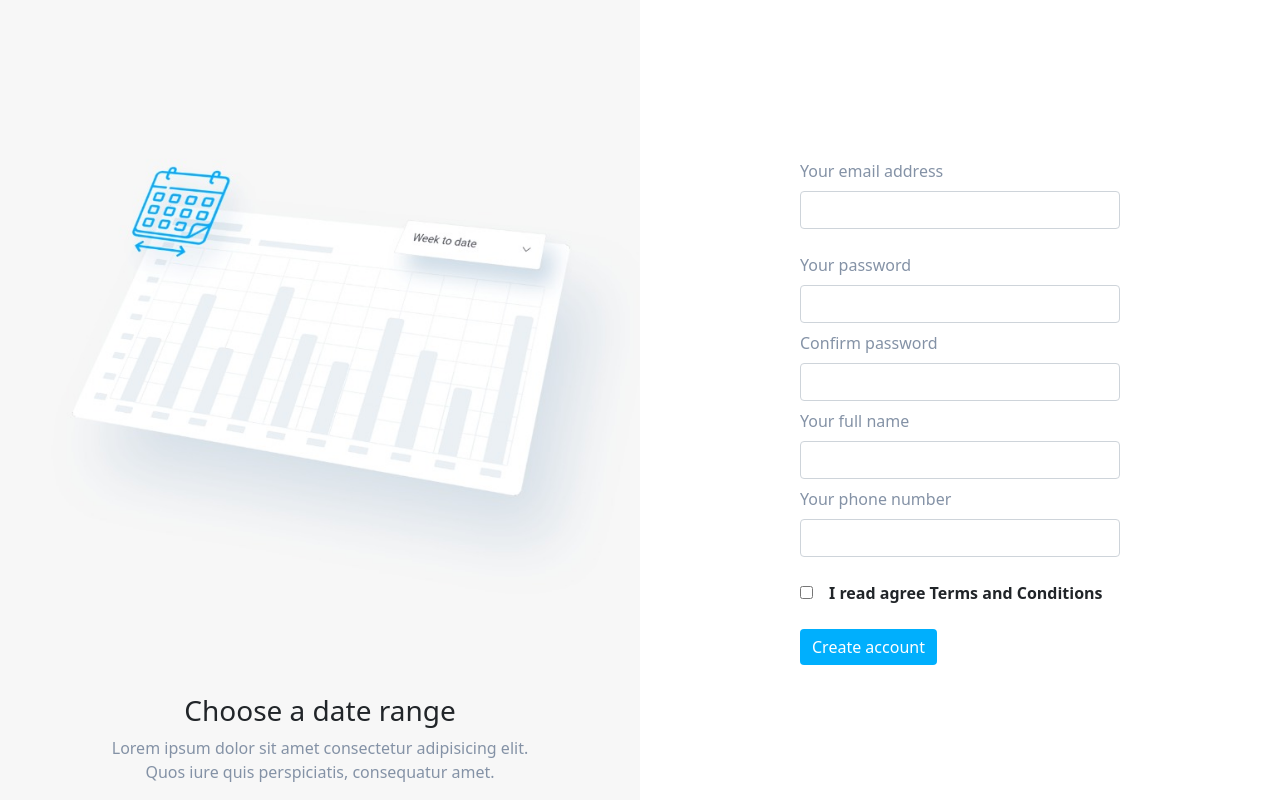
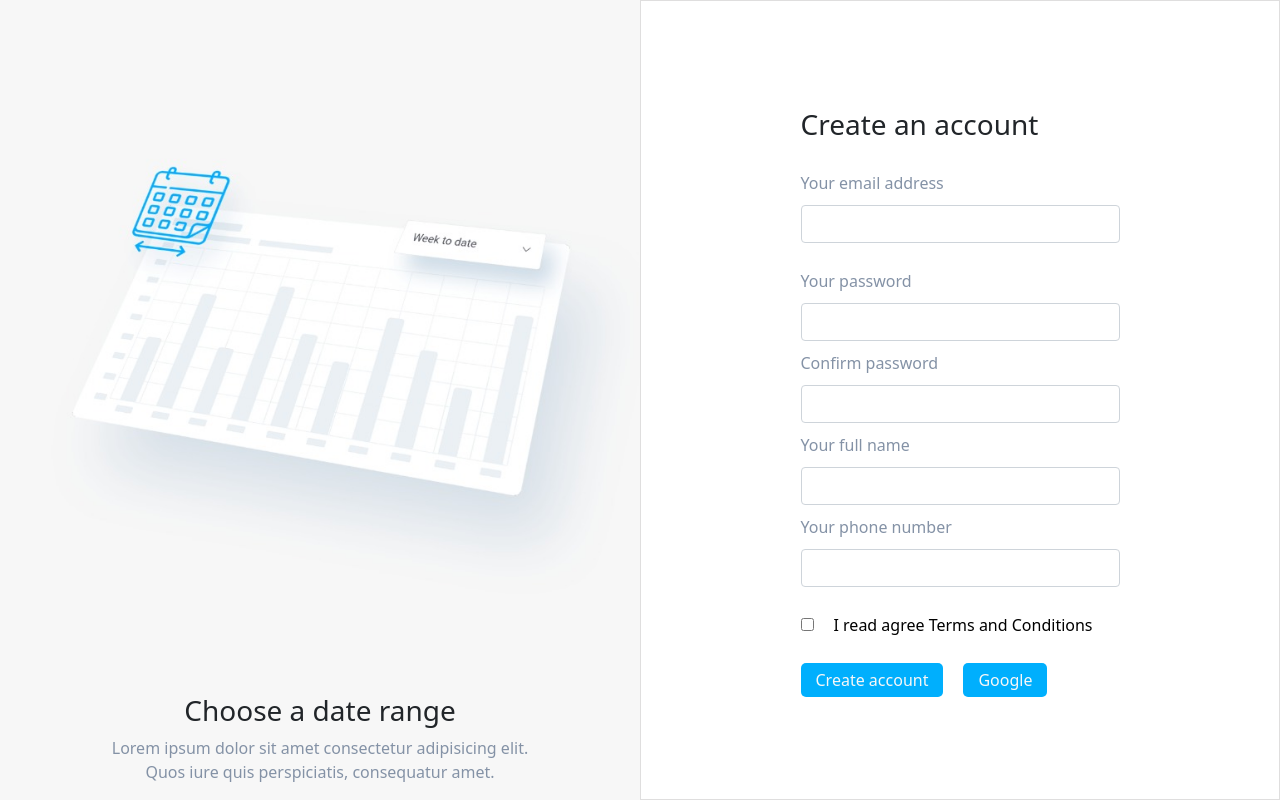
Before and after one commit to coderyeasin/daterange, a React (Create React App) app: page / in a window 1280 px wide. Built offline with nearby package versions, Linux system fonts and the light colour scheme.

Commit message:
fix_design

```diff
--- a/src/components/Register/Register.css
+++ /dev/null
@@ -1,25 +0,0 @@
-
-.register_user{
-  /* background-color: #f7f7f7;  */
-  width: 100%;
-}
-
-.feature_image{
-    background-image: url("../../images/feature_img.jpg");
-    background-color: #f7f7f7;
-        width: 50%;
-        height: 100vh;
-        background-position: center;
-        background-repeat: no-repeat;
-        background-size: contain;
-        display: flex;
-        flex-direction: column;
-        justify-content: flex-end;
-        align-items: center;
-}
-.feature_image p{
-  color: #8492a6;
-}
-.signup_form{
-    width: 50%;
-}
--- a/src/components/Register/Register.js
+++ b/src/components/Register/Register.js
@@ -3,7 +3,8 @@ import React from 'react';
 import { useForm } from "react-hook-form";
 import useFirebase from '../../Hooks/useFirebase';
 // import feature from "../../images/feature_img.jpg";
-import './Register.css'
+// import './Register.css'
+import '../../sass/style.scss'
 
 
 const required = "This field is required";
@@ -24,22 +25,20 @@ const Register = () => {
 
     return (
       <div>
-        <div className="d-flex justify-content-between align-items-center register_user">
+        <div className=" register_user">
           <div className="feature_image">
             <h3>Choose a date range</h3>
             <p className="text-center">
-              Lorem ipsum dolor sit amet consectetur adipisicing elit. <br /> Quos iure
-              quis perspiciatis, consequatur amet.
+              Lorem ipsum dolor sit amet consectetur adipisicing elit. <br />
+              Quos iure quis perspiciatis, consequatur amet.
             </p>
           </div>
           <div className="signup_form">
-
-            <form onSubmit={handleSubmit(onSubmit)} className="w-50 mx-auto">
+            <form onSubmit={handleSubmit(onSubmit)} className="account_form">
+              <span>Create an account</span>
               <div className="form-group my-3">
                 <label
                   htmlFor="fullName"
-                  className="my-2"
-                  style={{ color: "#8492a6" }}
                 >
                   Your email address
                 </label>
@@ -60,16 +59,14 @@ const Register = () => {
               <div className="form-group">
                 <label
                   htmlFor="g_pass"
-                  className="my-2"
-                  style={{ color: "#8492a6" }}
                 >
                   Your password
                 </label>
                 <input
                   className="form-control"
-                  type="text"
+                  type="password"
                   name="g_pass"
-                  {...register("email", { required: true })}
+                  {...register("g_password", { required: true })}
                 />
                 {errors.Password &&
                   errors.Password.type === "required" &&
@@ -78,16 +75,14 @@ const Register = () => {
               <div className="form-group">
                 <label
                   htmlFor="c_pass"
-                  className="my-2"
-                  style={{ color: "#8492a6" }}
                 >
                   Confirm password
                 </label>
                 <input
                   className="form-control"
-                  type="text"
+                  type="password"
                   name="c_pass"
-                  {...register("email", { required: true })}
+                  {...register("c_password", { required: true })}
                 />
                 {errors.Password &&
                   errors.Password.type === "required" &&
@@ -96,8 +91,6 @@ const Register = () => {
               <div className="form-group">
                 <label
                   htmlFor="fullName"
-                  className="my-2"
-                  style={{ color: "#8492a6" }}
                 >
                   Your full name
                 </label>
@@ -117,8 +110,6 @@ const Register = () => {
               <div className="form-group">
                 <label
                   htmlFor="PhoneNumber"
-                  className="my-2"
-                  style={{ color: "#8492a6" }}
                 >
                   Your phone number
                 </label>
@@ -141,23 +132,18 @@ const Register = () => {
                 />
                 <label
                   htmlFor="agree_btn"
-                  className="my-2 ms-3"
-                  style={{ fontWeight: "bold" }}
+                  className="check_box"
                 >
                   I read agree Terms and Conditions
                 </label>
               </div>
-              <div className="form-group">
+              <div className="form-group btn_group">
                 <input
-                  className="btn btn-primary"
-                  style={{
-                    backgroundColor: "#00affd",
-                    border: "none",
-                    outline: "none",
-                  }}
+                  className="account_btn"
                   type="submit"
                   value="Create account"
                 />
+                <input className="goggle_btn" type="submit" value="Google" />
               </div>
             </form>
           </div>
--- a/src/sass/style.scss
+++ b/src/sass/style.scss
@@ -55,3 +55,63 @@
             margin-right: 10px;
         }
 }
+
+//Register
+
+.register_user {
+    display: flex;
+    justify-content: space-between;
+    align-items: center;
+    width: 100%;
+    .feature_image {
+            background-image: url("../images/feature_img.jpg");
+            background-color: #f7f7f7;
+            width: 50%;
+            height: 100vh;
+            background-position: center;
+            background-repeat: no-repeat;
+            background-size: contain;
+            display: flex;
+            flex-direction: column;
+            justify-content: flex-end;
+            align-items: center;
+        } p{
+            color: #8492a6;
+        }
+        .signup_form {
+            width: 50%;
+            display: flex;
+            justify-content: center;
+            align-items: center;
+            height: 100vh;
+                        border: 1px solid #dfdede;
+
+            span{
+                font-size: 28px;
+                font-weight: 500;
+            }
+            .account_form{
+                width: 50%;
+            }
+            .form-group label{
+                margin: 10px 0px;
+                color: #8492a6;
+            }.form-group .check_box{
+color: black;
+font-weight: 500;
+margin-left: 20px;
+            }
+            .btn_group{
+               .account_btn, .goggle_btn{
+background-color: #00affd;
+    border: none;
+    outline: none;
+    padding: 5px 15px;
+    border-radius: 5px;
+    color: #f7f7f7;
+               } .goggle_btn{
+                   margin-left: 20px;
+               }
+            }
+        }
+}
```
Also changed, not shown: src/components/Register/Login.js (added, +11 -0 lines).
